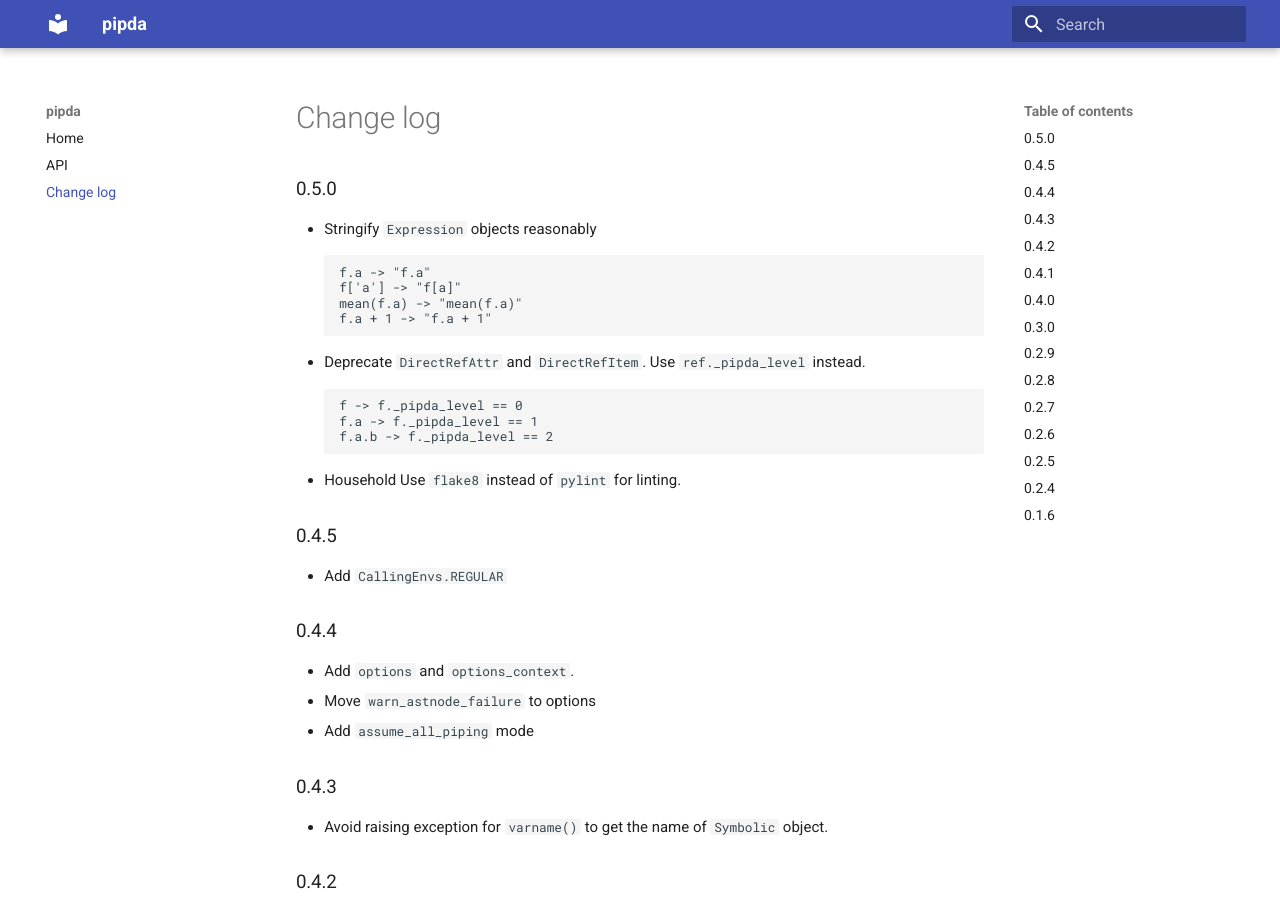
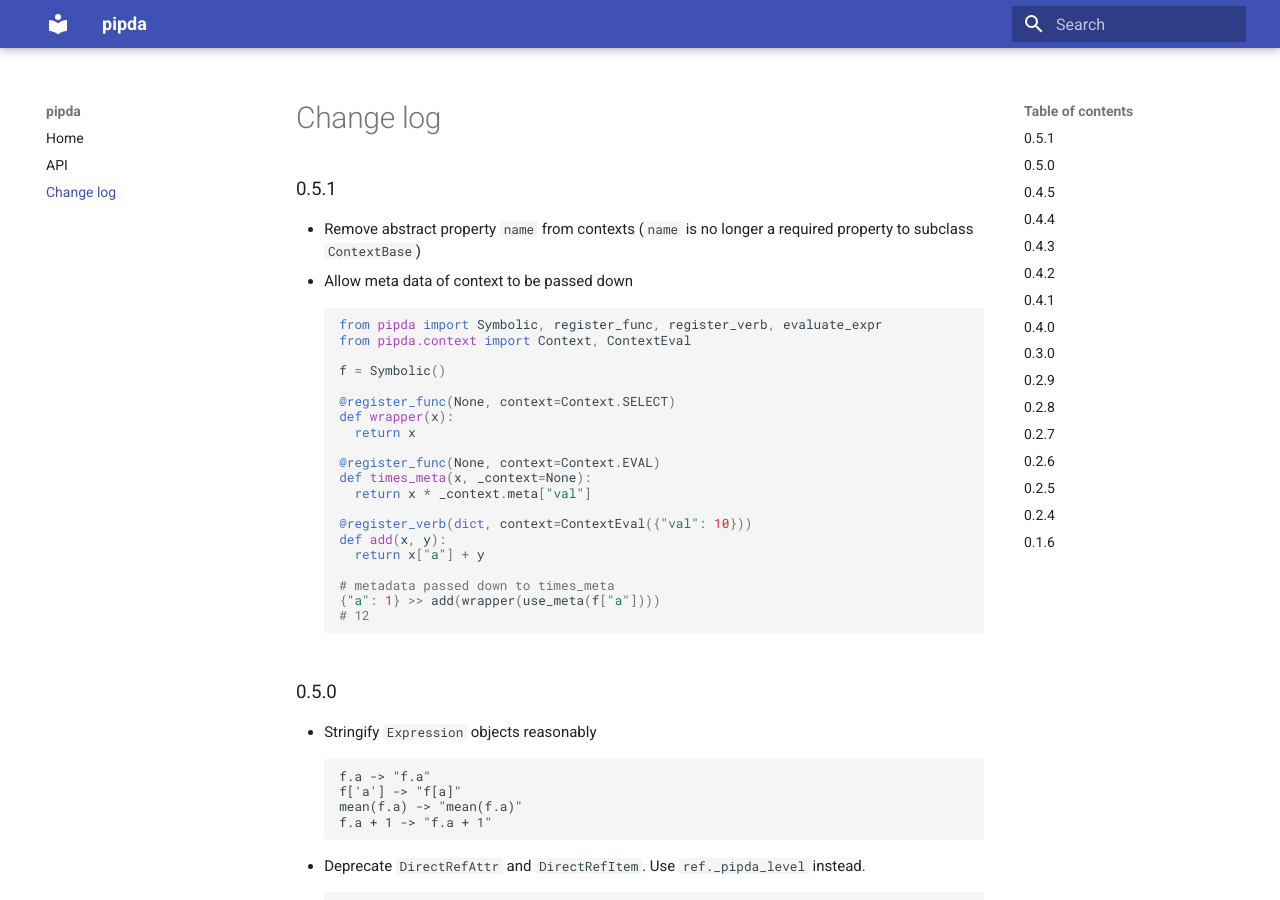
Before and after one commit to pwwang/pipda, an MkDocs documentation site: the page built from docs/changelog.md, in a window 1280 px wide and 900 px high. Built offline with MkDocs 1.6.1 and Material for MkDocs 9.7.7, drawn with Linux system fonts in a browser that asks for light colours.

Commit message:
0.5.1 (#21)
* Remove abstract property name from ContextBase; Allow meta data to be passed down with contexts

* 🔖 0.5.1

* Update only the non-existing meta data for contexts

````diff
--- a/docs/changelog.md
+++ b/docs/changelog.md
@@ -1,3 +1,31 @@
+## 0.5.1
+
+- Remove abstract property `name` from contexts (`name` is no longer a required property to subclass `ContextBase`)
+- Allow meta data of context to be passed down
+  ```python
+  from pipda import Symbolic, register_func, register_verb, evaluate_expr
+  from pipda.context import Context, ContextEval
+
+  f = Symbolic()
+
+  @register_func(None, context=Context.SELECT)
+  def wrapper(x):
+    return x
+
+  @register_func(None, context=Context.EVAL)
+  def times_meta(x, _context=None):
+    return x * _context.meta["val"]
+
+  @register_verb(dict, context=ContextEval({"val": 10}))
+  def add(x, y):
+    return x["a"] + y
+
+  # metadata passed down to times_meta
+  {"a": 1} >> add(wrapper(use_meta(f["a"])))
+  # 12
+  ```
+
+
 ## 0.5.0
 - Stringify `Expression` objects reasonably
   ```
--- a/pipda/__init__.py
+++ b/pipda/__init__.py
@@ -12,4 +12,4 @@ from .register import (
     unregister,
 )
 
-__version__ = "0.5.0"
+__version__ = "0.5.1"
--- a/pyproject.toml
+++ b/pyproject.toml
@@ -1,6 +1,6 @@
 [tool.poetry]
 name = "pipda"
-version = "0.5.0"
+version = "0.5.1"
 readme = "README.md"
 description = "A framework for data piping in python"
 authors = ["pwwang <pwwang@pwwang.com>"]
````
Also changed, not shown: 5 other files.
